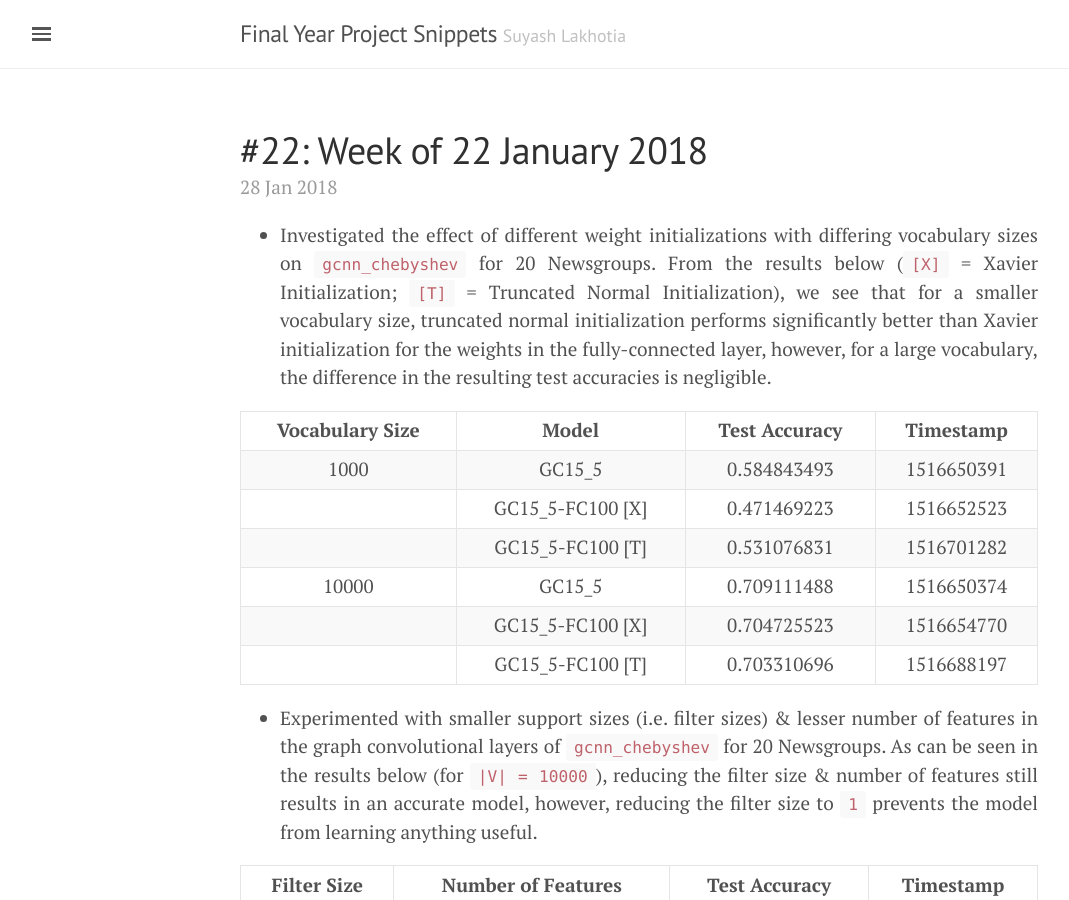
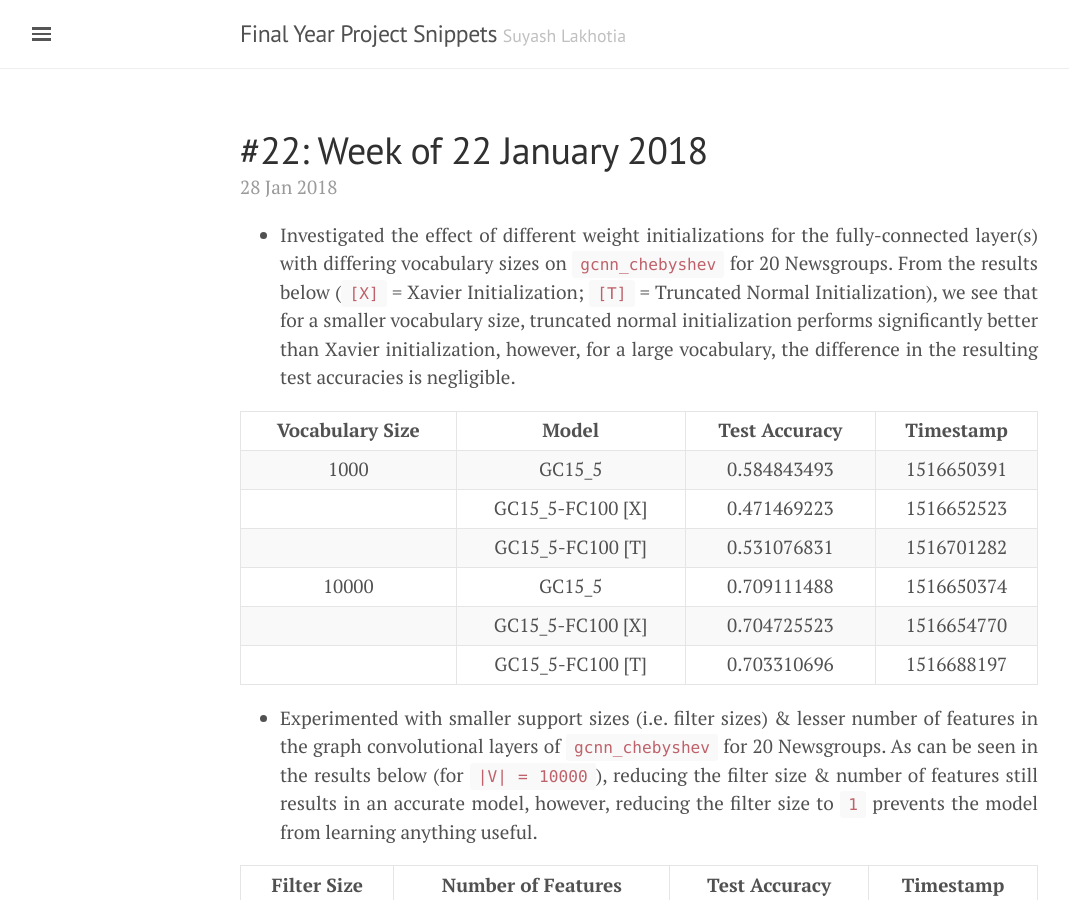
Before and after one commit to SuyashLakhotia/FYPSnippets, a Jekyll site: the page built from _posts/2018-01-28-Week-of-22-January.md, in a window 1280 px wide and 900 px high. Shown: the whole window, without its empty margins (1-1070 px from the left). Built offline with Jekyll 4.4.1, drawn with Linux system fonts in a browser that asks for light colours.

Commit message:
Minor Changes to Prev. Blog Posts

```diff
--- a/_posts/2018-01-28-Week-of-22-January.md
+++ b/_posts/2018-01-28-Week-of-22-January.md
@@ -3,7 +3,7 @@ layout: post
 title: "#22: Week of 22 January 2018"
 ---
 
-- Investigated the effect of different weight initializations with differing vocabulary sizes on `gcnn_chebyshev` for 20 Newsgroups. From the results below (`[X]` = Xavier Initialization; `[T]` = Truncated Normal Initialization), we see that for a smaller vocabulary size, truncated normal initialization performs significantly better than Xavier initialization for the weights in the fully-connected layer, however, for a large vocabulary, the difference in the resulting test accuracies is negligible.
+- Investigated the effect of different weight initializations for the fully-connected layer(s) with differing vocabulary sizes on `gcnn_chebyshev` for 20 Newsgroups. From the results below (`[X]` = Xavier Initialization; `[T]` = Truncated Normal Initialization), we see that for a smaller vocabulary size, truncated normal initialization performs significantly better than Xavier initialization, however, for a large vocabulary, the difference in the resulting test accuracies is negligible.
 
 | Vocabulary Size | Model                | Test Accuracy | Timestamp  |
 |:---------------:|:--------------------:|:-------------:|:----------:|
```
Also changed, not shown: _posts/2018-02-18-Week-of-12-February.md (+1 -1 lines).
